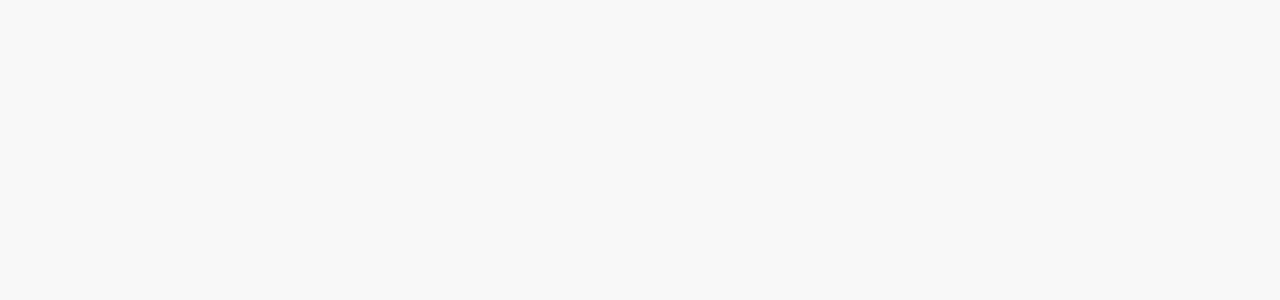
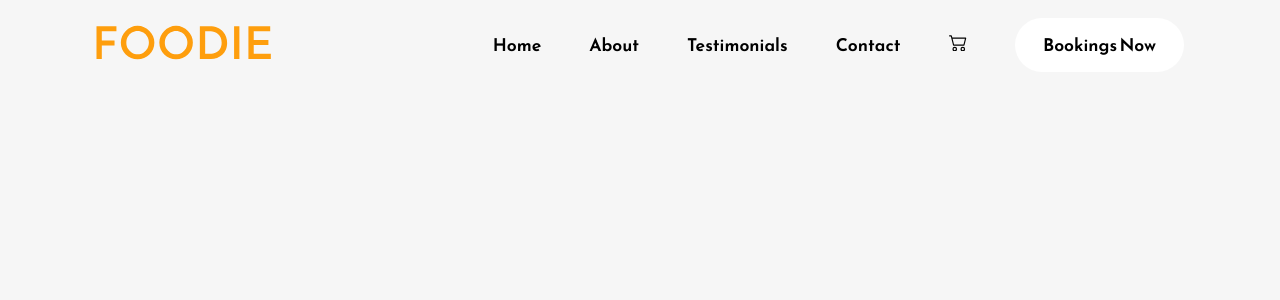
Before and after one commit to Gourab-Saha2003/landing_page, a React (Create React App) app: page / in a window 1280 px wide. Shown: the top 300 px of the page. Built offline with nearby package versions, Linux system fonts and the light colour scheme; a web font is replaced by a local one.

Commit message:
work on navbar

```diff
--- a/src/Components/Navbar.jsx
+++ b/src/Components/Navbar.jsx
@@ -1,4 +1,4 @@
-import React from 'react'
+import React, { useState } from 'react'
 import Logo from "../Assets/Logo.svg";
 import { BsCart2 } from "react-icons/bs";
 import { HiOutlineBars3 } from "react-icons/hi2";
@@ -17,10 +17,48 @@
 import ShoppingCartRoundedIcon from "@mui/icons-material/ShoppingCartRounded";
 
 const Navbar = () => {
+  const [openMenu, setOpenMenu] = useState(false);
+  const menuOptions = [
+    {
+      text: "Home",
+      icon: <HomeIcon />,
+    },
+    {
+      text: "About",
+      icon: <InfoIcon />,
+    },
+    {
+      text: "Testimonials",
+      icon: <CommentRoundedIcon />,
+    },
+    {
+      text: "Contact",
+      icon: <PhoneRoundedIcon />,
+    },
+    {
+      text: "Cart",
+      icon: <ShoppingCartRoundedIcon />,
+    },
+  ];
   return (
-    <div>
-
-    </div>
+    <nav>
+      <div className="nav-logo-container">
+        <img src={Logo} alt="" />
+      </div>
+      <div className="navbar-links-container">
+        <a href="">Home</a>
+        <a href="">About</a>
+        <a href="">Testimonials</a>
+        <a href="">Contact</a>
+        <a href="">
+          <BsCart2 className="navbar-cart-icon" />
+        </a>
+        <button className="primary-button">Bookings Now</button>
+      </div>
+      <div className="navbar-menu-container">
+        <HiOutlineBars3 onClick={() => setOpenMenu(true)} />
+      </div>
+    </nav>
   )
 }
 
```
